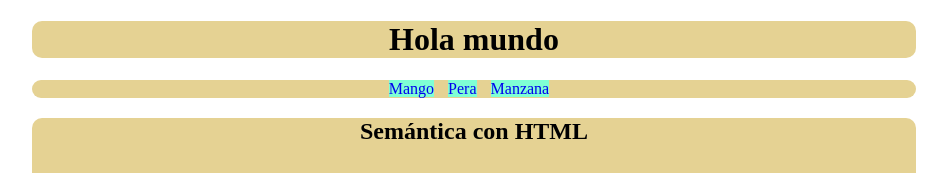
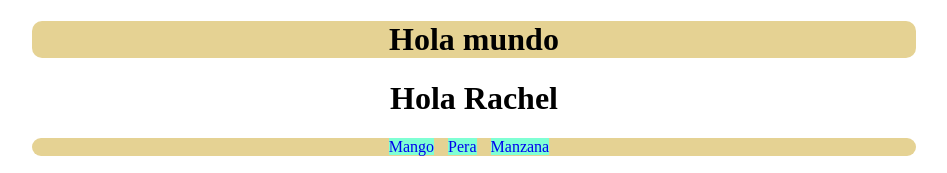
Before and after one commit to rachelarias666/Practica1, a plain HTML site: page index.html in a window 1280 px wide. Shown: the top 173 px of the page, without its empty margins (166-1113 px from the left). Drawn offline with Linux system fonts and the light colour scheme.

Commit message:
Update index.html

```diff
--- a/index.html
+++ b/index.html
@@ -51,6 +51,8 @@
         <div>
         <h1>Hola mundo</h1>
         </div>
+
+        <h1>Hola Rachel</h1>
     </header>
 
     <nav>
@@ -78,4 +80,5 @@
         </div>
     </footer>
 </body>
+
 </html>
```
